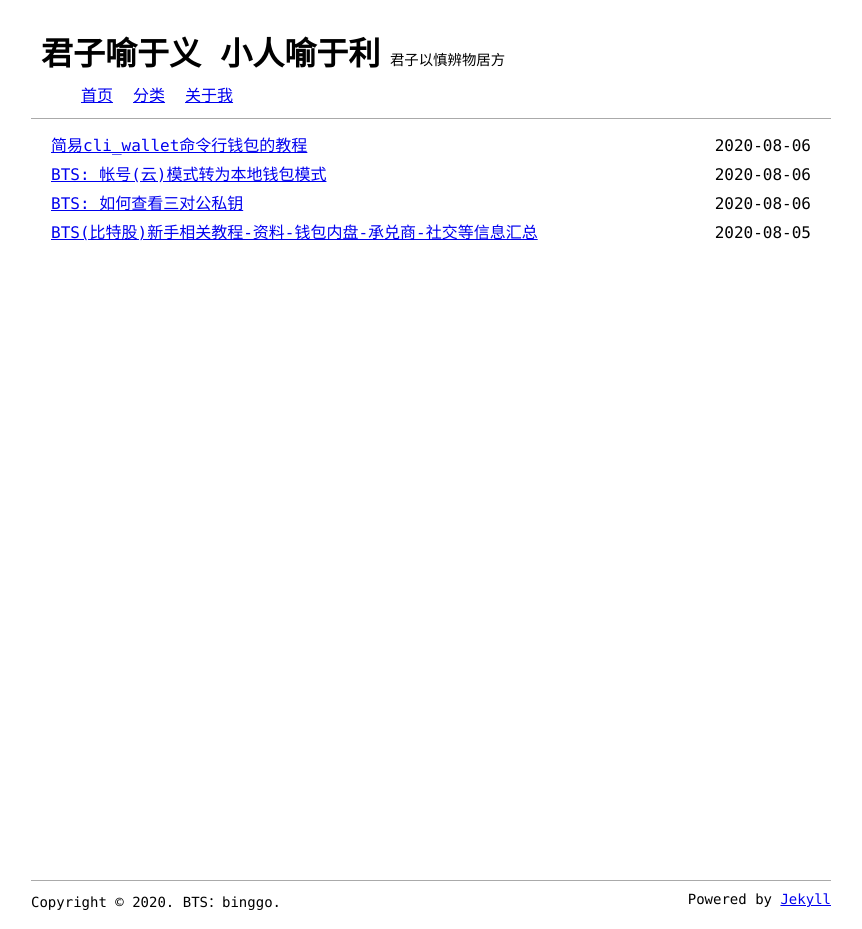
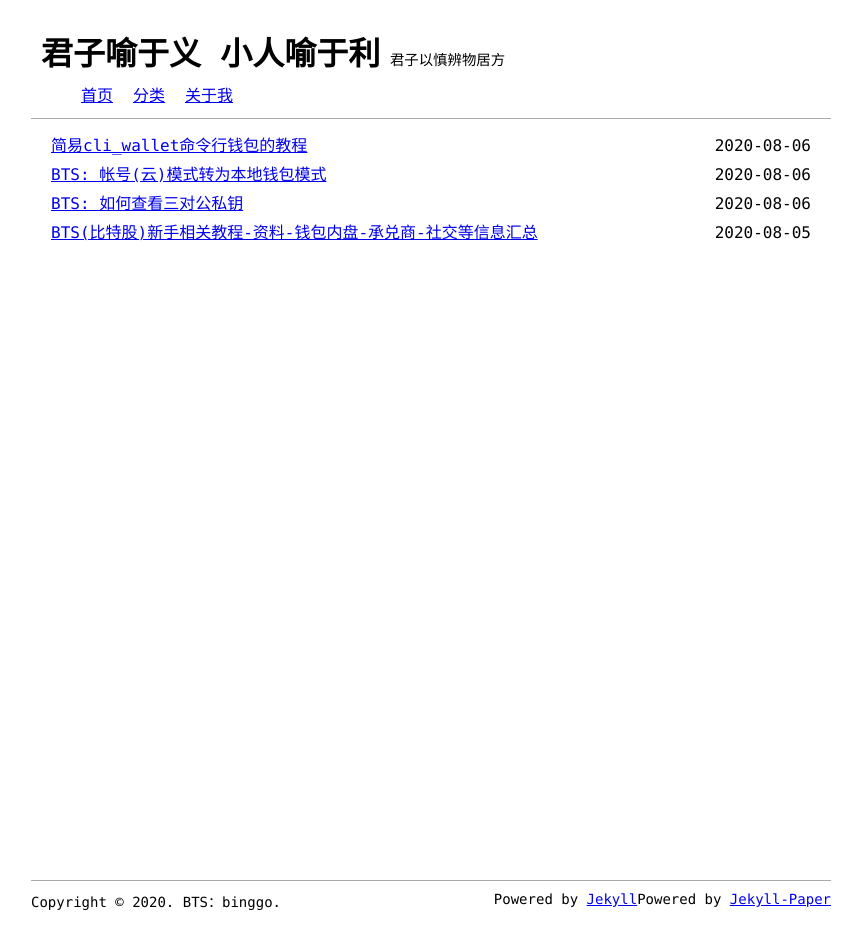
Before and after one commit to shulthz/shulthz.github.io, a Jekyll site: the page built from index.html, in a window 1280 px wide. Shown: the whole page, without its empty margins (209-1071 px from the left). Built offline with Jekyll 4.4.1, drawn with Linux system fonts in a browser that asks for light colours; the list of posts is cut into pages by our own code.

Commit message:
Update footer.html

```diff
--- a/_includes/footer.html
+++ b/_includes/footer.html
@@ -1,4 +1,5 @@
 <div class="footer-copyright">
+  <span class="footer-copyright-text float-right">Powered by <a href="https://github.com/ghosind/Jekyll-Paper">Jekyll-Paper</a></span>
   <span class="footer-copyright-text float-left">Copyright &copy; {{ site.time | date: '%Y' }}. {{ site.domain }}.</span>
   <span class="footer-copyright-text float-right">Powered by <a href="https://jekyllrb.com/">Jekyll</a></span>
 </div>
```
